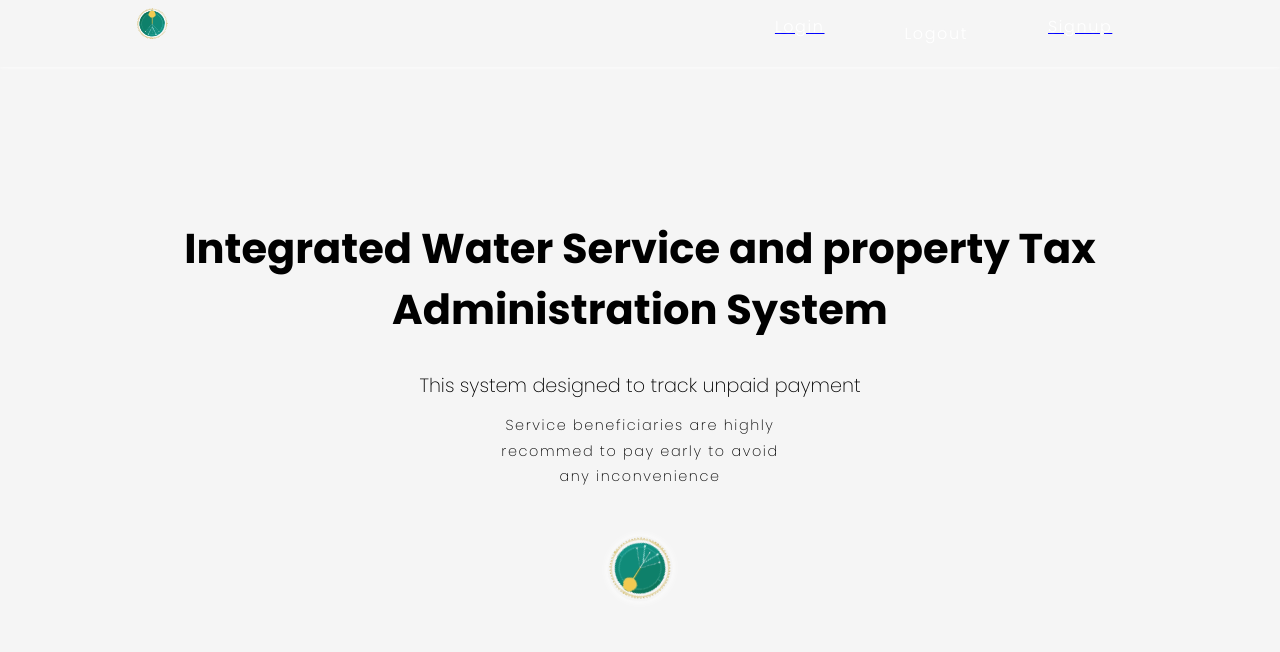
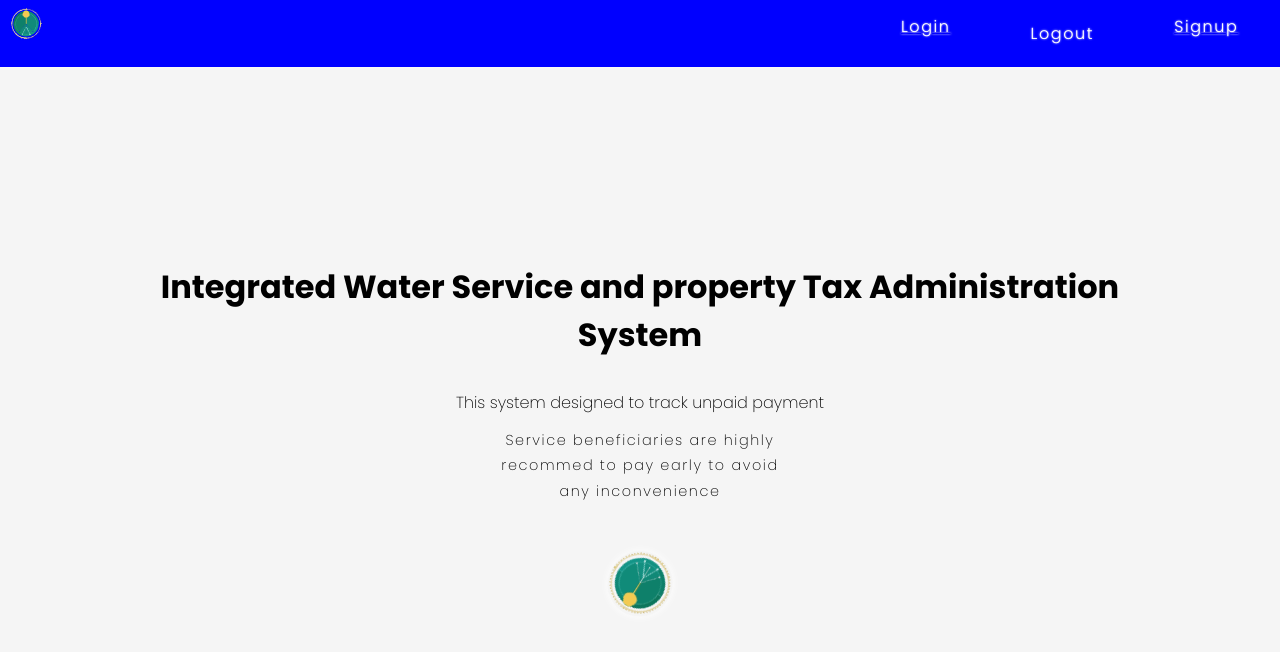
Before and after one commit to ibrah861/digitalRegency, a React (Vite) app: page / in a window 1280 px wide. Shown: the top 652 px of the page. Built offline with nearby package versions, Linux system fonts and the light colour scheme.

Commit message:
upadates

```diff
--- a/src/App.css
+++ b/src/App.css
@@ -2,7 +2,7 @@ body {
   font-family: "Poppins", sans-serif;
   font-weight: 200;
   font-style: normal;
-
+  position: relative;
   background: var(--primary-background-color);
   color: var(--color);
 }
@@ -11,6 +11,10 @@ body {
   margin: 0 auto;
   width: 80%;
   max-width: 100%;
+  padding-top: 6em;
+  position: relative;
+
+  min-height: 100dvh;
 }
 
 * ,*::before,*::after{
--- a/src/pages/Nav.jsx
+++ b/src/pages/Nav.jsx
@@ -13,7 +13,7 @@ const Navigation = () => {
   };
   return (
     <div className="nav">
-      <div className="main">
+      <div>
         <nav>
           <ul>
             <Link to="/auth-signin">
--- a/src/style/Landpage.css
+++ b/src/style/Landpage.css
@@ -46,15 +46,15 @@
 }
 
 .hero h1 {
-    font-size: 2.6rem;
+    /* font-size: 1.0rem; */
     margin-bottom: 1.9rem;
     text-align: center;
-    line-height: 3.8rem;
+    /* line-height: 3.8rem; */
     margin-top: 3rem;
 }
 
 .p1  {
-    font-size: 1.2rem;
+    font-size: 1.0rem;
     text-align: center;
 }
 
@@ -87,8 +87,8 @@
 
 @media screen and  (width < 500px) {
    .hero h1 {
-    font-size: 1.7rem;
-    line-height: 1.7em;
+    /* font-size: 1.7rem; */
+    /* line-height: 1.7em; */
     margin-top: 1rem;
 }
 
--- a/src/style/Nav.css
+++ b/src/style/Nav.css
@@ -2,6 +2,12 @@
   /* border: 1px solid white; */
   box-shadow: 0px 0px 4px white;
   padding: 0.4rem 0.6em;
+  position: fixed;
+  top:0;
+  left: 0;
+  right: 0;
+  background: blue;
+  z-index: 3;
 }
 
 nav {
@@ -47,7 +53,7 @@ nav ul li:hover {
   width: inherit;
   height: 0.1rem;
   margin: 0.2em 0;
-  background: black;
+  background: white;
 }
 
 .menu-nav {
@@ -113,17 +119,17 @@ nav img {
   .menu {
     display: block;
   }
-
+/*
   .menu-nav {
-    display: block;
-  position: absolute;
+  display: block;
+  position: fixed;
   background: black;
-  top:0;
   bottom: 0;
   left: 0;
   right: 30%;
-  z-index: 1;
-}
+  z-index: 4;
+} */
+
 }
 
 
@@ -144,6 +150,6 @@ nav img {
   bottom: 0;
   left: 0;
   right: 30%;
-  z-index: 1;
+  z-index: 4;
 }
 }
```
